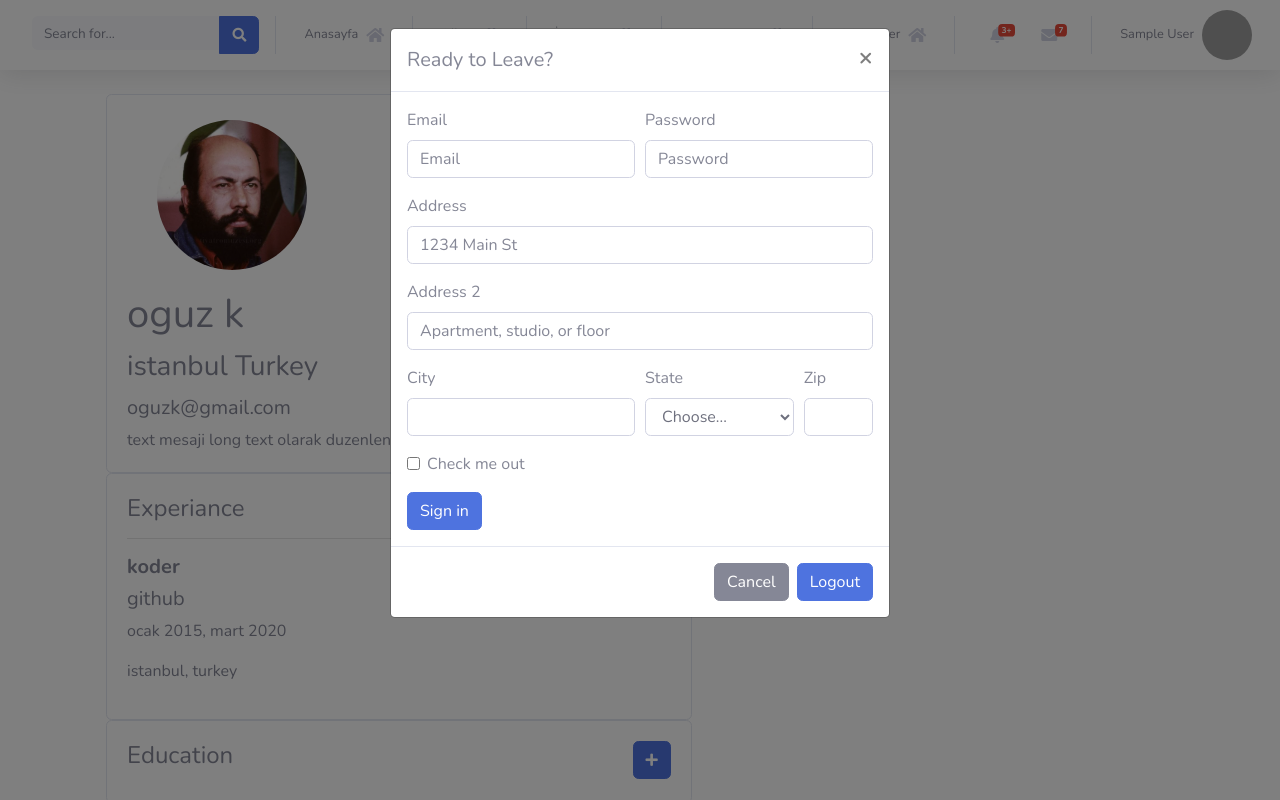
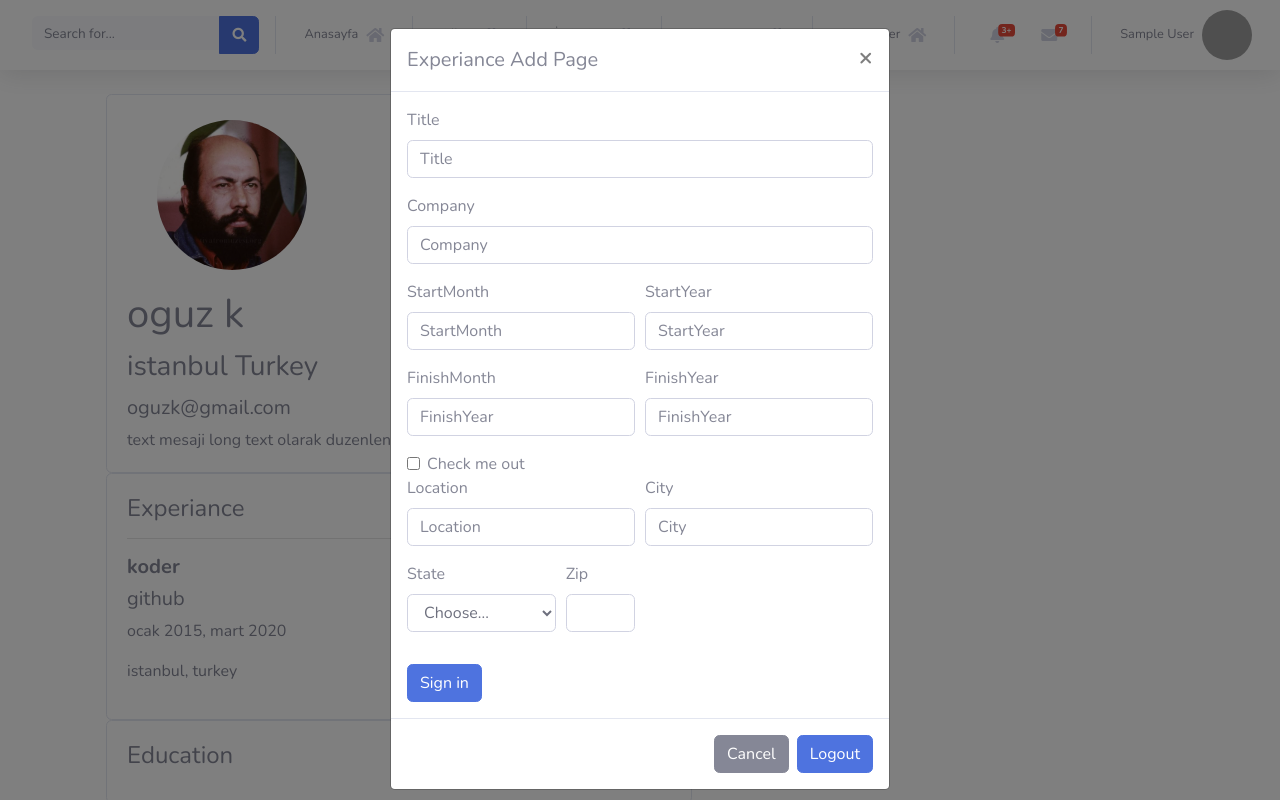
Before and after one commit to Redwoodcutter/SnProject, a CodeIgniter app: page /SnProject/Home/profile/1 in a window 1280 px wide, after a click that opens the changed part. Run offline with CodeIgniter, Linux system fonts and the light colour scheme; the visitor is signed in with stand-in values (Sample User, id 1); data comes from the database, SQL or seed files in the repository; data that the repository does not hold is empty; grey boxes are pictures that could not be loaded.

Commit message:
HTML Modal Pages Updates

```diff
--- /dev/null
+++ b/application/views/form_pages/edu_add_form.php
@@ -0,0 +1,74 @@
+<?php foreach($veriler as $rs) {?>
+            <form class="modal-body">
+            <div class="form-row">
+              <div class="form-group col-md-12">
+                <label for="inputEmail4">School</label>
+                <input type="text" class="form-control" id="School" placeholder="School" name="School">
+              </div>
+              <div class="form-group col-md-12">
+                <label for="inputPassword4">Department</label>
+                <input type="text" class="form-control" id="Department" placeholder="Department" name="Department">
+              </div>
+            </div>
+                 <div class="form-row">
+
+                <div class="form-group col-md-6">
+                  <label for="inputAddress">Degree</label>
+                  <input type="text" class="form-control" id="Degree" placeholder="Degree" name="Degree">
+                </div>
+                <div class="form-group col-md-6">
+                  <label for="inputAddress2">Point</label>
+                  <input type="text" class="form-control" id="Point" placeholder="Point"name="Point">
+                </div>
+
+            </div>
+            <div class="form-row">
+
+                <div class="form-group col-md-6">
+                  <label for="inputAddress">StartMonth</label>
+                  <input type="text" class="form-control" id="StartMonth" placeholder="StartMonth" name="StartMonth">
+                </div>
+                <div class="form-group col-md-6">
+                  <label for="inputAddress2">StartYear</label>
+                  <input type="text" class="form-control" id="StartYear" placeholder="StartYear"name="StartYear">
+                </div>
+                <div class="form-group col-md-6">
+                  <label for="inputCity">FinishMonth</label>
+                  <input type="text" class="form-control" id="FinishYear" placeholder="FinishYear" name="FinishMonth" >
+                </div>
+                <div class="form-group col-md-6">
+                  <label for="inputCity">FinishYear</label>
+                  <input type="text" class="form-control" id="FinishYear" placeholder="FinishYear" name="FinishYear" >
+                </div>
+
+            </div>
+
+            <div class="form-check">
+                <input class="form-check-input" type="checkbox" id="gridCheck">
+                <label class="form-check-label" for="gridCheck">
+                  Check me out
+                </label>
+            </div>
+
+
+            <div class="form-row">
+
+              <div class="form-group col-md-4">
+                <label for="inputState">State</label>
+                <select id="inputState" class="form-control">
+                  <option selected>Choose...</option>
+                  <option>...</option>
+                </select>
+              </div>
+              <div class="form-group col-md-2">
+                <label for="inputZip">Zip</label>
+                <input type="text" class="form-control" id="inputZip">
+              </div>
+            </div>
+            <div class="form-group">
+
+            </div>
+            <button type="submit" class="btn btn-primary">Sign in</button>
+            </form>
+
+<?php } ?>
--- /dev/null
+++ b/application/views/form_pages/edu_edit_form.php
@@ -0,0 +1,74 @@
+<?php foreach($veriler as $rs) {?>
+            <form class="modal-body">
+            <div class="form-row">
+              <div class="form-group col-md-12">
+                <label for="inputEmail4">School</label>
+                <input type="text" class="form-control" id="School" placeholder="School" name="School">
+              </div>
+              <div class="form-group col-md-12">
+                <label for="inputPassword4">Department</label>
+                <input type="text" class="form-control" id="Department" placeholder="Department" name="Department">
+              </div>
+            </div>
+                 <div class="form-row">
+
+                <div class="form-group col-md-6">
+                  <label for="inputAddress">Degree</label>
+                  <input type="text" class="form-control" id="Degree" placeholder="Degree" name="Degree">
+                </div>
+                <div class="form-group col-md-6">
+                  <label for="inputAddress2">Point</label>
+                  <input type="text" class="form-control" id="Point" placeholder="Point"name="Point">
+                </div>
+
+            </div>
+            <div class="form-row">
+
+                <div class="form-group col-md-6">
+                  <label for="inputAddress">StartMonth</label>
+                  <input type="text" class="form-control" id="StartMonth" placeholder="StartMonth" name="StartMonth">
+                </div>
+                <div class="form-group col-md-6">
+                  <label for="inputAddress2">StartYear</label>
+                  <input type="text" class="form-control" id="StartYear" placeholder="StartYear"name="StartYear">
+                </div>
+                <div class="form-group col-md-6">
+                  <label for="inputCity">FinishMonth</label>
+                  <input type="text" class="form-control" id="FinishYear" placeholder="FinishYear" name="FinishMonth" >
+                </div>
+                <div class="form-group col-md-6">
+                  <label for="inputCity">FinishYear</label>
+                  <input type="text" class="form-control" id="FinishYear" placeholder="FinishYear" name="FinishYear" >
+                </div>
+
+            </div>
+
+            <div class="form-check">
+                <input class="form-check-input" type="checkbox" id="gridCheck">
+                <label class="form-check-label" for="gridCheck">
+                  Still Student
+                </label>
+            </div>
+
+
+            <div class="form-row">
+
+              <div class="form-group col-md-4">
+                <label for="inputState">State</label>
+                <select id="inputState" class="form-control">
+                  <option selected>Choose...</option>
+                  <option>...</option>
+                </select>
+              </div>
+              <div class="form-group col-md-2">
+                <label for="inputZip">Zip</label>
+                <input type="text" class="form-control" id="inputZip">
+              </div>
+            </div>
+            <div class="form-group">
+
+            </div>
+            <button type="submit" class="btn btn-primary">Sign in</button>
+            </form>
+
+<?php } ?>
--- /dev/null
+++ b/application/views/form_pages/exp_add_form.php
@@ -0,0 +1,73 @@
+<?php foreach($veriler as $rs) {?>
+            <form class="modal-body">
+            <div class="form-row">
+              <div class="form-group col-md-12">
+                <label for="inputEmail4">Title</label>
+                <input type="text" class="form-control" id="Title" placeholder="Title" name="Title">
+              </div>
+              <div class="form-group col-md-12">
+                <label for="inputPassword4">Company</label>
+                <input type="text" class="form-control" id="Company" placeholder="Company" name="Company">
+              </div>
+            </div>
+            <div class="form-row">
+
+                <div class="form-group col-md-6">
+                  <label for="inputAddress">StartMonth</label>
+                  <input type="text" class="form-control" id="StartMonth" placeholder="StartMonth" name="StartMonth">
+                </div>
+                <div class="form-group col-md-6">
+                  <label for="inputAddress2">StartYear</label>
+                  <input type="text" class="form-control" id="StartYear" placeholder="StartYear"name="StartYear">
+                </div>
+                <div class="form-group col-md-6">
+                  <label for="inputCity">FinishMonth</label>
+                  <input type="text" class="form-control" id="FinishYear" placeholder="FinishYear" name="FinishMonth" >
+                </div>
+                <div class="form-group col-md-6">
+                  <label for="inputCity">FinishYear</label>
+                  <input type="text" class="form-control" id="FinishYear" placeholder="FinishYear" name="FinishYear" >
+                </div>
+
+            </div>
+
+            <div class="form-check">
+                <input class="form-check-input" type="checkbox" id="gridCheck">
+                <label class="form-check-label" for="gridCheck">
+                  Check me out
+                </label>
+            </div>
+            <div class="form-row">
+
+                <div class="form-group col-md-6">
+                  <label for="inputAddress">Location</label>
+                  <input type="text" class="form-control" id="Location" placeholder="Location" name="Location">
+                </div>
+                <div class="form-group col-md-6">
+                  <label for="inputAddress2">City</label>
+                  <input type="text" class="form-control" id="City" placeholder="City"name="City">
+                </div>
+
+            </div>
+
+            <div class="form-row">
+
+              <div class="form-group col-md-4">
+                <label for="inputState">State</label>
+                <select id="inputState" class="form-control">
+                  <option selected>Choose...</option>
+                  <option>...</option>
+                </select>
+              </div>
+              <div class="form-group col-md-2">
+                <label for="inputZip">Zip</label>
+                <input type="text" class="form-control" id="inputZip">
+              </div>
+            </div>
+            <div class="form-group">
+
+            </div>
+            <button type="submit" class="btn btn-primary">Sign in</button>
+            </form>
+
+<?php } ?>
--- /dev/null
+++ b/application/views/form_pages/exp_edit_form.php
@@ -0,0 +1,73 @@
+<?php foreach($veriler as $rs) {?>
+            <form class="modal-body">
+            <div class="form-row">
+              <div class="form-group col-md-12">
+                <label for="inputEmail4">Title</label>
+                <input type="text" class="form-control" id="Title" placeholder="Title" name="Title">
+              </div>
+              <div class="form-group col-md-12">
+                <label for="inputPassword4">Company</label>
+                <input type="text" class="form-control" id="Company" placeholder="Company" name="Company">
+              </div>
+            </div>
+            <div class="form-row">
+
+                <div class="form-group col-md-6">
+                  <label for="inputAddress">StartMonth</label>
+                  <input type="text" class="form-control" id="StartMonth" placeholder="StartMonth" name="StartMonth">
+                </div>
+                <div class="form-group col-md-6">
+                  <label for="inputAddress2">StartYear</label>
+                  <input type="text" class="form-control" id="StartYear" placeholder="StartYear"name="StartYear">
+                </div>
+                <div class="form-group col-md-6">
+                  <label for="inputCity">FinishMonth</label>
+                  <input type="text" class="form-control" id="FinishYear" placeholder="FinishYear" name="FinishMonth" >
+                </div>
+                <div class="form-group col-md-6">
+                  <label for="inputCity">FinishYear</label>
+                  <input type="text" class="form-control" id="FinishYear" placeholder="FinishYear" name="FinishYear" >
+                </div>
+
+            </div>
+
+            <div class="form-check">
+                <input class="form-check-input" type="checkbox" id="gridCheck">
+                <label class="form-check-label" for="gridCheck">
+                  Check me out
+                </label>
+            </div>
+            <div class="form-row">
+
+                <div class="form-group col-md-6">
+                  <label for="inputAddress">Location</label>
+                  <input type="text" class="form-control" id="Location" placeholder="Location" name="Location">
+                </div>
+                <div class="form-group col-md-6">
+                  <label for="inputAddress2">City</label>
+                  <input type="text" class="form-control" id="City" placeholder="City"name="City">
+                </div>
+
+            </div>
+
+            <div class="form-row">
+
+              <div class="form-group col-md-4">
+                <label for="inputState">State</label>
+                <select id="inputState" class="form-control">
+                  <option selected>Choose...</option>
+                  <option>...</option>
+                </select>
+              </div>
+              <div class="form-group col-md-2">
+                <label for="inputZip">Zip</label>
+                <input type="text" class="form-control" id="inputZip">
+              </div>
+            </div>
+            <div class="form-group">
+
+            </div>
+            <button type="submit" class="btn btn-primary">Sign in</button>
+            </form>
+
+<?php } ?>
--- a/application/views/form_pages/exp_form.php
+++ /dev/null
@@ -1,49 +0,0 @@
-<?php foreach($veriler as $rs) {?>
-            <form class="modal-body">
-            <div class="form-row">
-              <div class="form-group col-md-6">
-                <label for="inputEmail4">Email</label>
-                <input type="email" class="form-control" id="inputEmail4" placeholder="Email">
-              </div>
-              <div class="form-group col-md-6">
-                <label for="inputPassword4">Password</label>
-                <input type="password" class="form-control" id="inputPassword4" placeholder="Password">
-              </div>
-            </div>
-            <div class="form-group">
-              <label for="inputAddress">Address</label>
-              <input type="text" class="form-control" id="inputAddress" placeholder="1234 Main St">
-            </div>
-            <div class="form-group">
-              <label for="inputAddress2">Address 2</label>
-              <input type="text" class="form-control" id="inputAddress2" placeholder="Apartment, studio, or floor">
-            </div>
-            <div class="form-row">
-              <div class="form-group col-md-6">
-                <label for="inputCity">City</label>
-                <input type="text" class="form-control" id="inputCity">
-              </div>
-              <div class="form-group col-md-4">
-                <label for="inputState">State</label>
-                <select id="inputState" class="form-control">
-                  <option selected>Choose...</option>
-                  <option>...</option>
-                </select>
-              </div>
-              <div class="form-group col-md-2">
-                <label for="inputZip">Zip</label>
-                <input type="text" class="form-control" id="inputZip">
-              </div>
-            </div>
-            <div class="form-group">
-              <div class="form-check">
-                <input class="form-check-input" type="checkbox" id="gridCheck">
-                <label class="form-check-label" for="gridCheck">
-                  Check me out
-                </label>
-              </div>
-            </div>
-            <button type="submit" class="btn btn-primary">Sign in</button>
-            </form>
-
-<?php } ?>
--- /dev/null
+++ b/application/views/form_pages/goal_add_form.php
@@ -0,0 +1,42 @@
+<?php foreach($veriler as $rs) {?>
+            <form class="modal-body">
+            <div class="form-row">
+              <div class="form-group col-md-12">
+                <label for="inputEmail4">Title</label>
+                <input type="text" class="form-control" id="Title" placeholder="Title" name="Title">
+              </div>
+            </div>
+            <div class="form-row">
+
+                <div class="form-group col-md-6">
+                  <label for="inputAddress">StartMonth</label>
+                  <input type="text" class="form-control" id="StartMonth" placeholder="StartMonth" name="StartMonth">
+                </div>
+                <div class="form-group col-md-6">
+                  <label for="inputAddress2">StartYear</label>
+                  <input type="text" class="form-control" id="StartYear" placeholder="StartYear"name="StartYear">
+                </div>
+                <div class="form-group col-md-6">
+                  <label for="inputCity">FinishMonth</label>
+                  <input type="text" class="form-control" id="FinishYear" placeholder="FinishYear" name="FinishMonth" >
+                </div>
+                <div class="form-group col-md-6">
+                  <label for="inputCity">FinishYear</label>
+                  <input type="text" class="form-control" id="FinishYear" placeholder="FinishYear" name="FinishYear" >
+                </div>
+
+            </div>
+
+            <div class="form-check">
+                <input class="form-check-input" type="checkbox" id="gridCheck">
+                <label class="form-check-label" for="gridCheck">
+                  Check me out
+                </label>
+            </div>
+
+
+
+            <button type="submit" class="btn btn-primary">Sign in</button>
+            </form>
+
+<?php } ?>
--- /dev/null
+++ b/application/views/form_pages/goal_edit_form.php
@@ -0,0 +1,42 @@
+<?php foreach($veriler as $rs) {?>
+            <form class="modal-body">
+            <div class="form-row">
+              <div class="form-group col-md-12">
+                <label for="inputEmail4">Title</label>
+                <input type="text" class="form-control" id="Title" placeholder="Title" name="Title">
+              </div>
+            </div>
+            <div class="form-row">
+
+                <div class="form-group col-md-6">
+                  <label for="inputAddress">StartMonth</label>
+                  <input type="text" class="form-control" id="StartMonth" placeholder="StartMonth" name="StartMonth">
+                </div>
+                <div class="form-group col-md-6">
+                  <label for="inputAddress2">StartYear</label>
+                  <input type="text" class="form-control" id="StartYear" placeholder="StartYear"name="StartYear">
+                </div>
+                <div class="form-group col-md-6">
+                  <label for="inputCity">FinishMonth</label>
+                  <input type="text" class="form-control" id="FinishYear" placeholder="FinishYear" name="FinishMonth" >
+                </div>
+                <div class="form-group col-md-6">
+                  <label for="inputCity">FinishYear</label>
+                  <input type="text" class="form-control" id="FinishYear" placeholder="FinishYear" name="FinishYear" >
+                </div>
+
+            </div>
+
+            <div class="form-check">
+                <input class="form-check-input" type="checkbox" id="gridCheck">
+                <label class="form-check-label" for="gridCheck">
+                  Check me out
+                </label>
+            </div>
+
+
+
+            <button type="submit" class="btn btn-primary">Sign in</button>
+            </form>
+
+<?php } ?>
--- /dev/null
+++ b/application/views/form_pages/skill_add_form.php
@@ -0,0 +1,13 @@
+<?php foreach($veriler as $rs) {?>
+            <form class="modal-body">
+            <div class="form-row">
+              <div class="form-group col-md-12">
+                <label for="inputEmail4">Skill</label>
+                <input type="text" class="form-control" id="Title" placeholder="Title" name="Title">
+              </div>
+            </div>
+
+            <button type="submit" class="btn btn-primary">Sign in</button>
+            </form>
+
+<?php } ?>
--- /dev/null
+++ b/application/views/form_pages/skill_edit_form.php
@@ -0,0 +1,13 @@
+<?php foreach($veriler as $rs) {?>
+            <form class="modal-body">
+            <div class="form-row">
+              <div class="form-group col-md-12">
+                <label for="inputEmail4">Skill</label>
+                <input type="text" class="form-control" id="Title" placeholder="Title" name="Title">
+              </div>
+            </div>
+
+            <button type="submit" class="btn btn-primary">Sign in</button>
+            </form>
+
+<?php } ?>
--- a/application/views/profile_cards/education_card.php
+++ b/application/views/profile_cards/education_card.php
@@ -42,9 +42,7 @@
                     <span aria-hidden="true">×</span>
                   </button>
                 </div>
-                  ---------------EducationAdd-------------------
-
-
+                  <?php $this->load->view('form_pages/edu_add_form') ?>
                 <div class="modal-footer">
                   <button class="btn btn-secondary" type="button" data-dismiss="modal">Cancel</button>
                   <a class="btn btn-primary" href="login.html">Logout</a>
@@ -61,9 +59,7 @@
                     <span aria-hidden="true">×</span>
                   </button>
                 </div>
-                  ---------------EducationEdit-------------------
-
-
+                  <?php $this->load->view('form_pages/edu_edit_form') ?>
                 <div class="modal-footer">
                   <button class="btn btn-secondary" type="button" data-dismiss="modal">Cancel</button>
                   <a class="btn btn-primary" href="login.html">Logout</a>
--- a/application/views/profile_cards/experiance_card.php
+++ b/application/views/profile_cards/experiance_card.php
@@ -32,16 +32,16 @@
 <!-- MODAL BEGİN -->
 
     <!-- Experiance  Add Modal -->
-          <div class="modal fade" id="ExprerianceAdd" tabindex="-1" role="dialog" aria-labelledby="exampleModalLabel" aria-hidden="true">
+          <div class="modal fade" id="ExprerianceAdd" tabindex="-1" role="dialog" aria-labelledby="ExprerianceAdd" aria-hidden="true">
             <div class="modal-dialog" role="document">
               <div class="modal-content">
                 <div class="modal-header">
-                  <h5 class="modal-title" id="exampleModalLabel">Ready to Leave?</h5>
+                  <h5 class="modal-title" id="exampleModalLabel">Experiance Add Page</h5>
                   <button class="close" type="button" data-dismiss="modal" aria-label="Close">
                     <span aria-hidden="true">×</span>
                   </button>
                 </div>
-                    <?php $this->load->view('form_pages/exp_form') ?>
+                    <?php $this->load->view('form_pages/exp_add_form') ?>
                 <div class="modal-footer">
                   <button class="btn btn-secondary" type="button" data-dismiss="modal">Cancel</button>
                   <a class="btn btn-primary" href="login.html">Logout</a>
@@ -50,7 +50,7 @@
             </div>
           </div>
        <!-- Experiance Edit Modal -->
-          <div class="modal fade" id="ExprerianceEdit" tabindex="-1" role="dialog" aria-labelledby="exampleModalLabel" aria-hidden="true">
+          <div class="modal fade" id="ExprerianceEdit" tabindex="-1" role="dialog" aria-labelledby="ExprerianceEdit" aria-hidden="true">
             <div class="modal-dialog" role="document">
               <div class="modal-content">
                 <div class="modal-header">
@@ -59,7 +59,7 @@
                     <span aria-hidden="true">×</span>
                   </button>
                 </div>
-                    ExprerianceEdit
+                   <?php $this->load->view('form_pages/exp_edit_form') ?>
                 <div class="modal-footer">
                   <button class="btn btn-secondary" type="button" data-dismiss="modal">Cancel</button>
                   <a class="btn btn-primary" href="login.html">Logout</a>
--- a/application/views/profile_cards/goal_card.php
+++ b/application/views/profile_cards/goal_card.php
@@ -39,9 +39,7 @@
                     <span aria-hidden="true">×</span>
                   </button>
                 </div>
-                  ---------------GoalAdd-------------------
-
-
+                   <?php $this->load->view('form_pages/goal_add_form') ?>
                 <div class="modal-footer">
                   <button class="btn btn-secondary" type="button" data-dismiss="modal">Cancel</button>
                   <a class="btn btn-primary" href="login.html">Logout</a>
@@ -58,9 +56,7 @@
                     <span aria-hidden="true">×</span>
                   </button>
                 </div>
-                  ---------------GoalEdit-------------------
-
-
+                    <?php $this->load->view('form_pages/goal_edit_form') ?>
                 <div class="modal-footer">
                   <button class="btn btn-secondary" type="button" data-dismiss="modal">Cancel</button>
                   <a class="btn btn-primary" href="login.html">Logout</a>
--- a/application/views/profile_cards/skill_card.php
+++ b/application/views/profile_cards/skill_card.php
@@ -39,9 +39,7 @@
                     <span aria-hidden="true">×</span>
                   </button>
                 </div>
-                  ---------------skill add----
-
-
+                    <?php $this->load->view('form_pages/skill_add_form') ?>
                 <div class="modal-footer">
                   <button class="btn btn-secondary" type="button" data-dismiss="modal">Cancel</button>
                   <a class="btn btn-primary" href="login.html">Logout</a>
@@ -58,9 +56,7 @@
                     <span aria-hidden="true">×</span>
                   </button>
                 </div>
-                  ---------------SkillEdit-------------
-
-
+                 <?php $this->load->view('form_pages/skill_edit_form') ?>
                 <div class="modal-footer">
                   <button class="btn btn-secondary" type="button" data-dismiss="modal">Cancel</button>
                   <a class="btn btn-primary" href="login.html">Logout</a>
```
Also changed, not shown: application/views/form_pages/education_from.php (deleted, +0 -7 lines), application/views/form_pages/goal_form.php (deleted, +0 -7 lines), application/views/form_pages/skill_form.php (deleted, +0 -7 lines).
